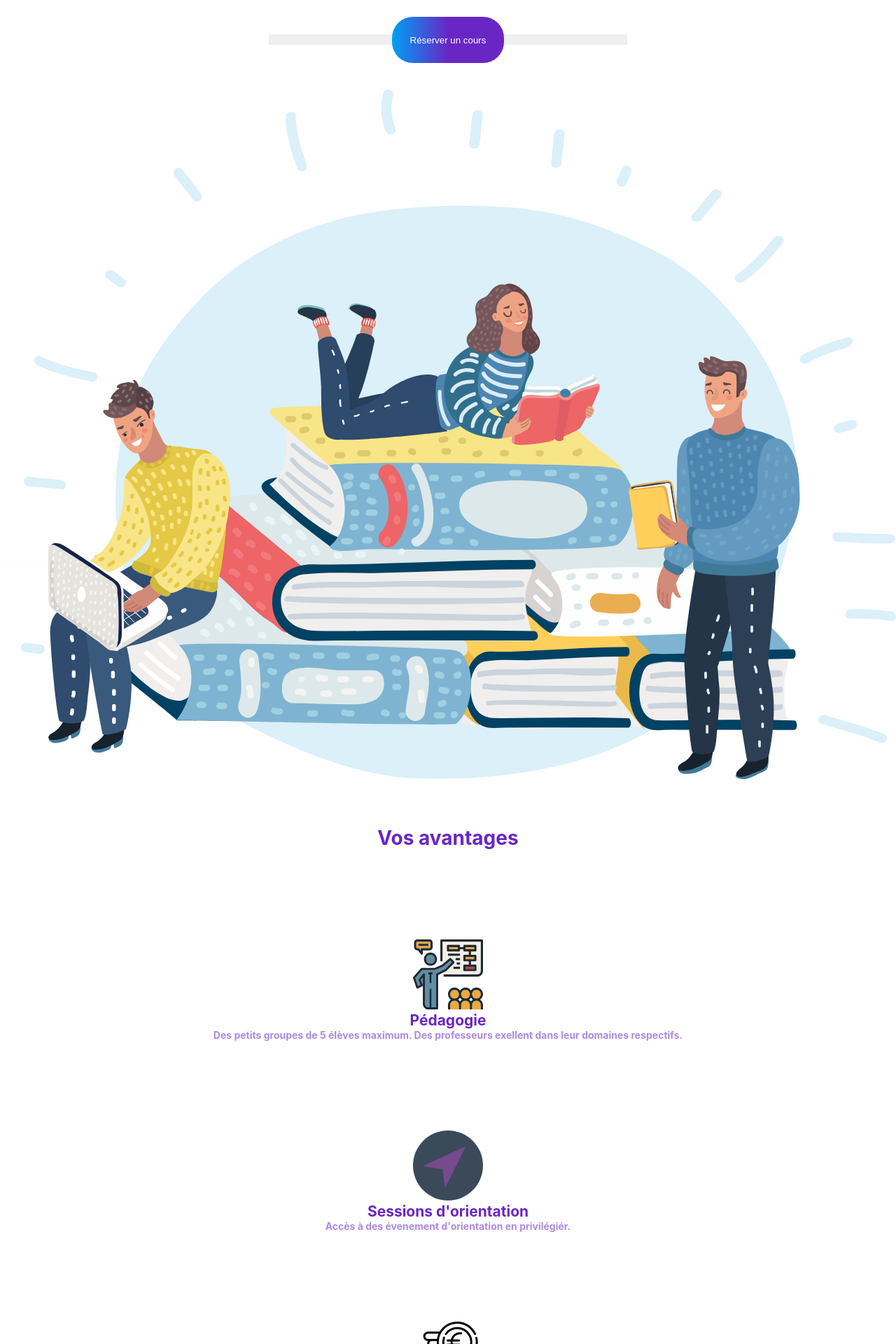
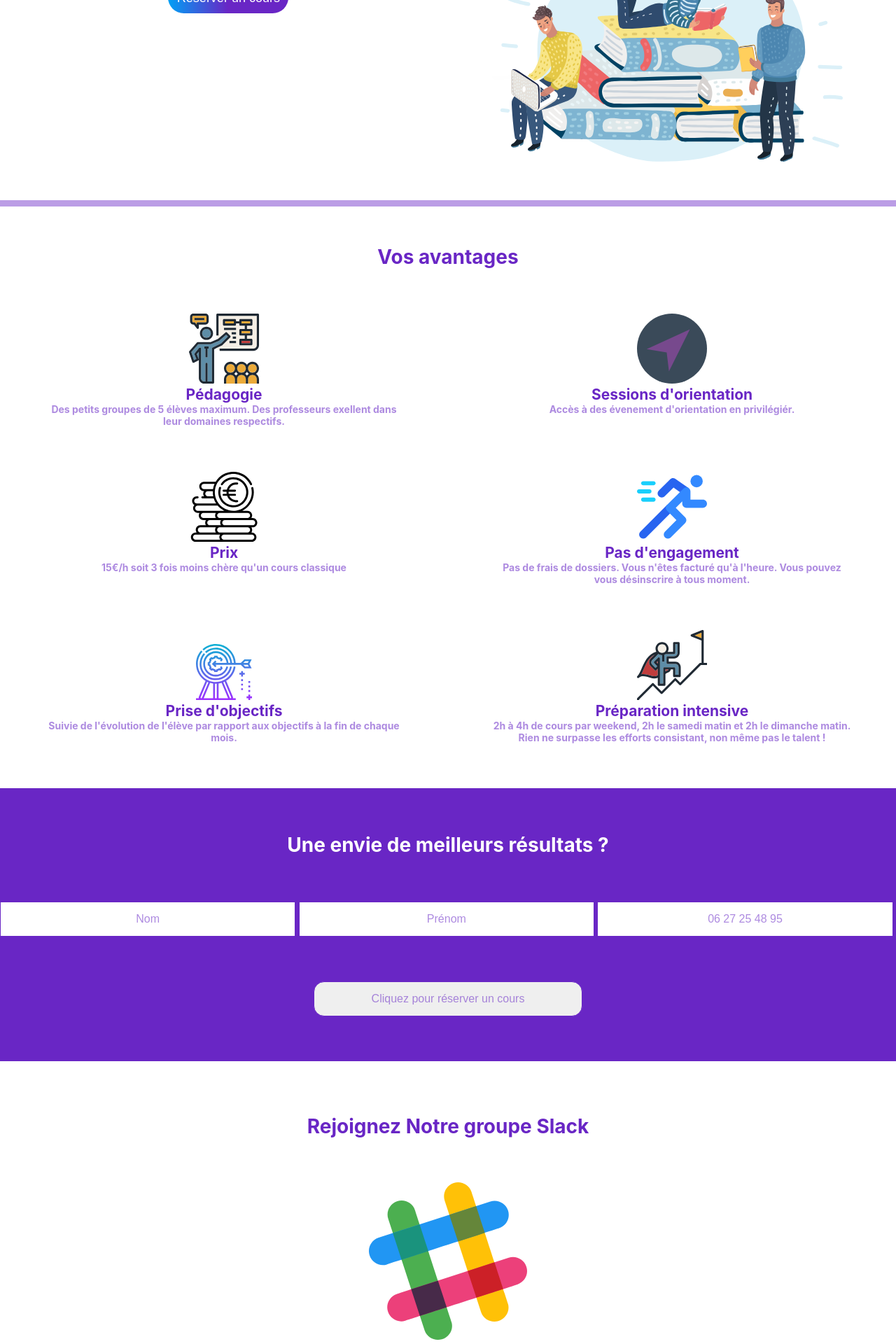
Before and after one commit to Yvens16/client-prepacours, a React (Create React App) app: page / in a window 1280 px wide. Shown: the part 440-2360 px from the top of the page at 70% size. Built offline with nearby package versions, Linux system fonts and the light colour scheme; no server answers; a web font is replaced by a local one.

Commit message:
First iteration of prepacours.com

```diff
--- a/src/App.js
+++ b/src/App.js
@@ -1,6 +1,6 @@
 import React, { Component } from "react";
 import { Switch, Route } from "react-router-dom";
-// import './main.css';
+import './main.css';
 
 import Home from './components/landing/Home';
 import NavBar from './components/navigation/NavBar';
--- a/src/components/landing/Home.js
+++ b/src/components/landing/Home.js
@@ -40,7 +40,8 @@ export default class Home extends React.Component{
             Un cours de soutien ne même pas à la réussite.
             Seul une préparation intensive et un état d&apos;ésprit à toute épreuve le peut.
             </h3>
-            <button><Link className='a' to='/application'>Réserver un cours</Link></button>
+            <button>
+            <Link className='a' to='/application'>Réserver un cours</Link></button>
           </div>
           <div className="hero__svg">
           <img
@@ -122,6 +123,7 @@ export default class Home extends React.Component{
         </div>
 
         <div className="reservation">
+          <h1>Une envie de meilleurs résultats ?</h1>
           <div className="reservation__btn">
             <Form ref='child' query='/form'>
               <input type="text" name="name" id="name" placeholder='Nom'
@@ -133,7 +135,7 @@ export default class Home extends React.Component{
               onChange={e => this.onChildChange(e)}/>
               <br/>
                 <div id='center'>
-                  <input type="submit"  value="Réserver un cours"/>
+                  <input type="submit"  value="Cliquez pour réserver un cours"/>
                 </div>
             </Form>
           </div>
@@ -141,6 +143,11 @@ export default class Home extends React.Component{
 
         <div className="collab">
           <div className="collab__logo">
+          <div className="collab__logo-text">
+          <h1>
+          Rejoignez Notre groupe Slack
+          </h1>
+          </div>
             <div className="collab__logo-logo">
             <a target="_blank"
             rel="noopener noreferrer"
@@ -151,7 +158,6 @@ export default class Home extends React.Component{
                 />
             </a>
             </div>
-            <div className="collab__logo-text">Rejoignez Notre groupe Slack</div>
           </div>
           <div className="collab__text">
             <ul>
--- a/src/components/landing/_home.scss
+++ b/src/components/landing/_home.scss
@@ -1,7 +1,7 @@
 @import "../../sass/abstracts/variables";
 * {
   margin: 0;
-  padding: 0;
+  padding: 0px;
   border: 0;
   box-sizing: border-box;
 }
@@ -17,6 +17,13 @@ html {
   font-size: 14px;
   text-align: center;
 
+  @media (min-width: 620px) {
+    font-size: 18px;
+  }
+  @media (min-width: 920px) {
+    font-size: 24px;
+  }
+
   .hero {
 
     &__title {
@@ -25,20 +32,26 @@ html {
       }
       h3 {
         color: $light-color;
-        // font-size: 10px;
         margin-top: 3%;
+
+        @media (min-width: 520px) {
+          padding: 5%;
+        }
       }
       button {
+        @media (min-width: 720px) {
+          font-size: 18px;
+        }
         margin-top: 6%;
         width: 40%;
         cursor: pointer;
+        background-color: #fff;
         a {
           text-decoration: none;
           color: #fff;
           background-image: linear-gradient(to right, #00A0F5, #6926C5, #6926C5);
           border-radius: 30px;
           padding: 5%;
-          // font-size: 11px;
         }
       }
     }
@@ -57,7 +70,6 @@ html {
     }
 
     &__cols {
-      // font-size: 12px;
       &-in {
         margin-top: 10%;
 
@@ -76,7 +88,9 @@ html {
     margin-top: 5%;
     background-color: $main-color;
     padding: 5% 0;
-
+     h1 {
+       color: #fff;
+     }
     &__btn {
       form {
         display: flex;
@@ -84,12 +98,17 @@ html {
         align-items: center;
 
         input {
+          height: 24px;
           margin-top: 5%;
           width: 70%;
           text-align: center;
           border: 1px solid $main-color;
           color: $light-color;
           -webkit-text-fill-color: $light-color;
+        }
+        input:last-child {
+          border-radius: 15px;
+          cursor: pointer;
         }
         #center {
           width: 100%;
@@ -100,12 +119,12 @@ html {
 
   .collab {
     padding: 5%;
-    // font-size: 11px;
     color: $light-color;
     &__logo {
       margin-top: 5%;
       color: $main-color;
       &-logo {
+        margin-top: 5%;
         img {
           width: 30%;
         }
@@ -119,11 +138,12 @@ html {
     }
   }
   .faq {
-    // font-size: 14px;
+    padding: 0 2%;
     h1 {
-      color: $main-color;
+      color:$main-color;
     }
     ul {
+      list-style: none;
       li {
         color: $light-color;
         margin-top: 5%;
@@ -137,3 +157,114 @@ html {
     }
   }
 }
+
+@media (min-width: 420px) {
+  .home {
+    margin-top: 13%;
+    .hero {
+      &__svg {
+        img {
+          width: 60%;
+        }
+      }
+    }
+    .value {
+      &__cols {
+        &-in {
+          padding: 5%;
+        }
+      }
+    }
+  }
+}
+
+@media (min-width: 1020px) {
+  .home {
+    font-size: 14px;
+    .hero {
+      margin-top: 10%;
+      display: flex;
+      height: 70vh;
+      &__title {
+        flex: 0 0 50%;
+      }
+      &__svg {
+        display: flex;
+        justify-content: center;
+        align-items: center;
+        width: 100%;
+        img {
+          width: 80%;
+        }
+      }
+      box-shadow: $boxShadow;
+      padding: 1%;
+    }
+
+    .value {
+      &__cols {
+        display: flex;
+        flex-wrap: wrap;
+        justify-content: center;
+        align-items: baseline;
+        &-in {
+          width: 50%;
+          padding: 0 5%;
+          margin-top: 5%;
+        }
+      }
+    }
+
+    .reservation {
+      &__btn {
+        Form {
+          display: flex;
+          flex-direction: row;
+          flex-wrap: wrap;
+          justify-content: space-between;
+          input {
+            flex: 0 0 33%;
+            height: 50px;
+            font-size: 16px;
+            width: 30%;
+          }
+        }
+      }
+    }
+    .collab {
+      padding: 1%;
+      box-shadow: $boxShadow;
+      &__logo {
+        &-logo {
+         a {
+           img {
+            width: 18%;
+           }
+         }
+        }
+      }
+      &__text {
+        font-size: 18px;
+      }
+    }
+    .faq {
+      box-shadow: $boxShadow;
+      margin-top: 5%;
+      font-size: 18px;
+       ul {
+         display: flex;
+         flex-wrap: wrap;
+         justify-content: space-evenly;
+         li {
+           flex: 0 0 50%;
+         }
+       }
+    }
+    .children {
+      img {
+        width: 60%;
+        margin-top: 2%;
+      }
+    }
+  }
+}
--- a/src/components/step2/Application.js
+++ b/src/components/step2/Application.js
@@ -73,7 +73,7 @@ class Application extends React.Component {
               >
               </DatePicker>
             </label>
-            <input type="submit" value="Validez pour 1h gratuite" onChange={e => this.onFormChange(e)}/>
+            <input type="submit" id="submit" value="Validez pour 1h gratuite" onChange={e => this.onFormChange(e)}/>
           </Form>
         </div>
       </div>
--- a/src/index.js
+++ b/src/index.js
@@ -1,7 +1,7 @@
 import React from 'react';
 import ReactDOM from 'react-dom';
 import { BrowserRouter } from 'react-router-dom';
-import './main.css';
+// import './main.css';
 import App from './App';
 // import Test from './Test';
 // import Form from '../src/components/standalone/form/Form';
--- a/src/main.css
+++ b/src/main.css
@@ -1,6 +1,6 @@
 * {
   margin: 0;
-  padding: 0;
+  padding: 0px;
   border: 0;
   box-sizing: border-box; }
 
@@ -13,15 +13,28 @@ html {
   margin-top: 25%;
   font-size: 14px;
   text-align: center; }
+  @media (min-width: 620px) {
+    .home {
+      font-size: 18px; } }
+  @media (min-width: 920px) {
+    .home {
+      font-size: 24px; } }
   .home .hero__title h1 {
     color: #6926C5; }
   .home .hero__title h3 {
     color: rgba(104, 38, 197, 0.541);
     margin-top: 3%; }
+    @media (min-width: 520px) {
+      .home .hero__title h3 {
+        padding: 5%; } }
   .home .hero__title button {
     margin-top: 6%;
     width: 40%;
-    cursor: pointer; }
+    cursor: pointer;
+    background-color: #fff; }
+    @media (min-width: 720px) {
+      .home .hero__title button {
+        font-size: 18px; } }
     .home .hero__title button a {
       text-decoration: none;
       color: #fff;
@@ -46,6 +59,8 @@ html {
     margin-top: 5%;
     background-color: #6926C5;
     padding: 5% 0; }
+    .home .reservation h1 {
+      color: #fff; }
     .home .reservation__btn form {
       display: -webkit-box;
       display: flex;
@@ -55,12 +70,16 @@ html {
       -webkit-box-align: center;
               align-items: center; }
       .home .reservation__btn form input {
+        height: 24px;
         margin-top: 5%;
         width: 70%;
         text-align: center;
         border: 1px solid #6926C5;
         color: rgba(104, 38, 197, 0.541);
         -webkit-text-fill-color: rgba(104, 38, 197, 0.541); }
+      .home .reservation__btn form input:last-child {
+        border-radius: 15px;
+        cursor: pointer; }
       .home .reservation__btn form #center {
         width: 100%; }
   .home .collab {
@@ -69,13 +88,19 @@ html {
     .home .collab__logo {
       margin-top: 5%;
       color: #6926C5; }
+      .home .collab__logo-logo {
+        margin-top: 5%; }
         .home .collab__logo-logo img {
           width: 30%; }
     .home .collab__text ul {
       list-style: none;
       margin-top: 5%; }
+  .home .faq {
+    padding: 0 2%; }
     .home .faq h1 {
       color: #6926C5; }
+    .home .faq ul {
+      list-style: none; }
       .home .faq ul li {
         color: rgba(104, 38, 197, 0.541);
         margin-top: 5%; }
@@ -83,6 +108,88 @@ html {
           color: #6926C5; }
         .home .faq ul li p {
           margin-top: 5%; }
+
+@media (min-width: 420px) {
+  .home {
+    margin-top: 13%; }
+    .home .hero__svg img {
+      width: 60%; }
+    .home .value__cols-in {
+      padding: 5%; } }
+
+@media (min-width: 1020px) {
+  .home {
+    font-size: 14px; }
+    .home .hero {
+      margin-top: 10%;
+      display: -webkit-box;
+      display: flex;
+      height: 70vh;
+      box-shadow: 0 9px rgba(104, 38, 197, 0.452);
+      padding: 1%; }
+      .home .hero__title {
+        -webkit-box-flex: 0;
+                flex: 0 0 50%; }
+      .home .hero__svg {
+        display: -webkit-box;
+        display: flex;
+        -webkit-box-pack: center;
+                justify-content: center;
+        -webkit-box-align: center;
+                align-items: center;
+        width: 100%; }
+        .home .hero__svg img {
+          width: 80%; }
+    .home .value__cols {
+      display: -webkit-box;
+      display: flex;
+      flex-wrap: wrap;
+      -webkit-box-pack: center;
+              justify-content: center;
+      -webkit-box-align: baseline;
+              align-items: baseline; }
+      .home .value__cols-in {
+        width: 50%;
+        padding: 0 5%;
+        margin-top: 5%; }
+    .home .reservation__btn Form {
+      display: -webkit-box;
+      display: flex;
+      -webkit-box-orient: horizontal;
+      -webkit-box-direction: normal;
+              flex-direction: row;
+      flex-wrap: wrap;
+      -webkit-box-pack: justify;
+              justify-content: space-between; }
+      .home .reservation__btn Form input {
+        -webkit-box-flex: 0;
+                flex: 0 0 33%;
+        height: 50px;
+        font-size: 16px;
+        width: 30%; }
+    .home .collab {
+      padding: 1%;
+      box-shadow: 0 9px rgba(104, 38, 197, 0.452); }
+      .home .collab__logo-logo a img {
+        width: 18%; }
+      .home .collab__text {
+        font-size: 18px; }
+    .home .faq {
+      box-shadow: 0 9px rgba(104, 38, 197, 0.452);
+      margin-top: 5%;
+      font-size: 18px; }
+      .home .faq ul {
+        display: -webkit-box;
+        display: flex;
+        flex-wrap: wrap;
+        -webkit-box-pack: space-evenly;
+                justify-content: space-evenly; }
+        .home .faq ul li {
+          -webkit-box-flex: 0;
+                  flex: 0 0 50%; }
+    .home .children img {
+      width: 60%;
+      margin-top: 2%; } }
 
 .footer {
   background-color: #6926C5; }
@@ -183,6 +290,10 @@ html {
         text-align: center;
         -webkit-text-fill-color: rgba(104, 38, 197, 0.541);
         margin-top: 5%; }
+      .formStep .formulaire form #submit {
+        border-radius: 30px;
+        width: 30vw;
+        font-size: 2vw; }
       .formStep .formulaire form label {
         margin-top: 5%; }
         .formStep .formulaire form label h4 {
@@ -193,6 +304,17 @@ html {
           padding: 5%;
           margin-top: 3%;
           border: 1px solid #6926C5; }
+
+@media (min-width: 600px) {
+  .formStep {
+    font-size: 16px; }
+    .formStep .formulaire {
+      margin-top: 10%; }
+      .formStep .formulaire form input {
+        width: 50%;
+        font-size: 18px; }
+      .formStep .formulaire form #date {
+        width: 50vw; } }
 
 .t {
   height: 90vh; }
--- a/src/sass/abstracts/_variables.scss
+++ b/src/sass/abstracts/_variables.scss
@@ -8,3 +8,4 @@ $title-desk: 28px;
 $main-color: #6926C5;
 $light-color: rgba(104, 38, 197, 0.541);
 $btn-color:linear-gradient(to right, #00A0F5, #6926C5, #6926C5);
+$boxShadow: 0 9px rgba(104, 38, 197, 0.452);
```
Also changed, not shown: src/components/step2/_application.scss (+25 -0 lines). Lines whose indentation alone changed are shown as unchanged.
